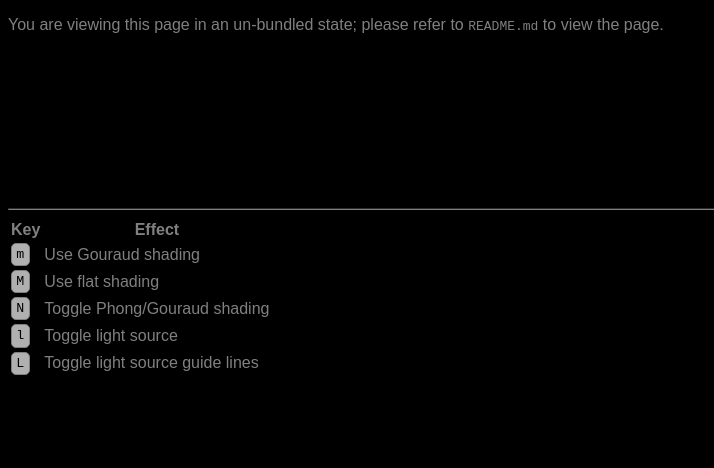
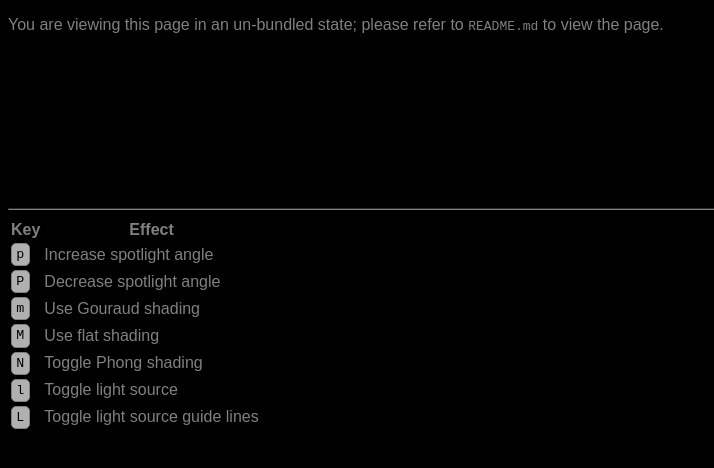
Before and after one commit to jirassimok/fictional-giggle, a website: page src/index.html in a window 1280 px wide. Shown: the whole page, without its empty margins (0-714 px from the left). Drawn offline with Linux system fonts and the light colour scheme; animation ran at ten frames a second.

Commit message:
Update instructions

```diff
--- a/src/index.html
+++ b/src/index.html
@@ -28,6 +28,13 @@
                 </thead>
                 <tbody>
 
+                    <tr><td><kbd class="key p">p</kbd></td>
+                        <td>Increase spotlight angle</td>
+                    </tr>
+                    <tr><td><kbd class="key P">P</kbd></td>
+                        <td>Decrease spotlight angle</td>
+                    </tr>
+
                     <tr><td><kbd class="key m">m</kbd></td>
                         <td>Use Gouraud shading</td>
                     </tr>
@@ -35,7 +42,7 @@
                         <td>Use flat shading</td>
                     </tr>
                     <tr><td><kbd class="key N">N</kbd></td>
-                        <td>Toggle Phong/Gouraud shading</td>
+                        <td>Toggle Phong shading</td>
                     </tr>
 
                     <tr><td><kbd class="key l">l</kbd></td>
```
